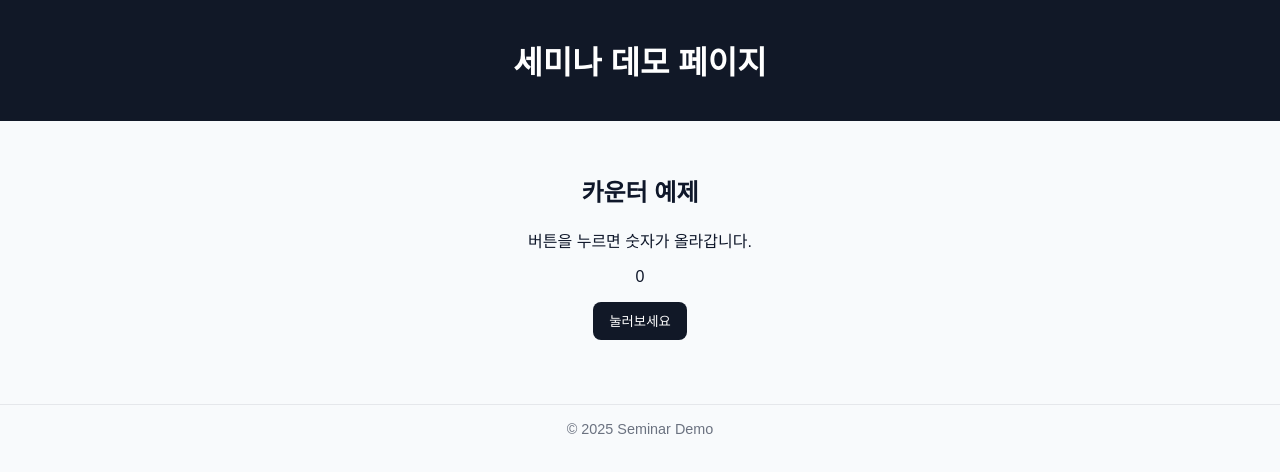
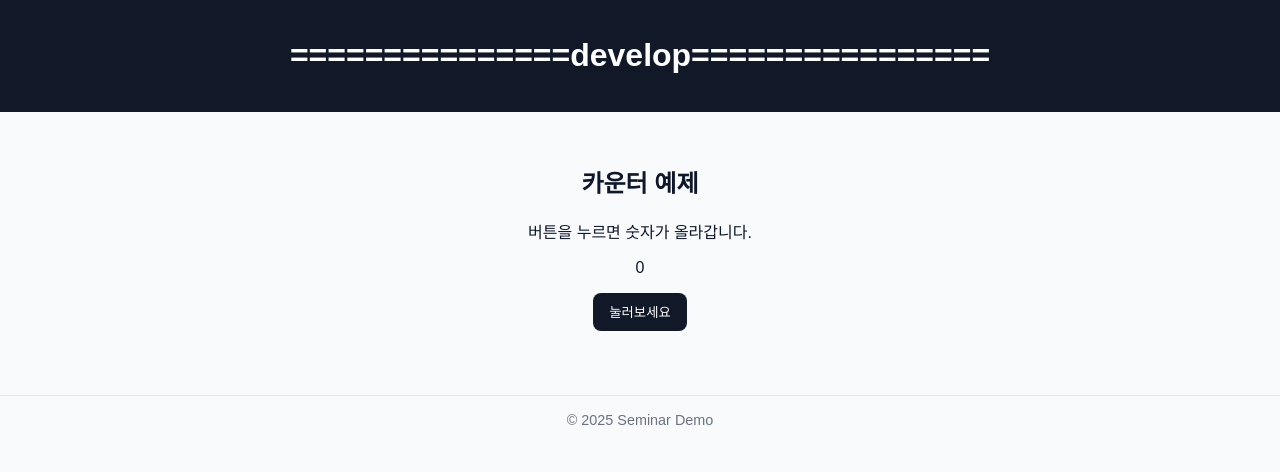
Before and after one commit to inkyeongjo/index_repo, a plain HTML site: page index.html in a window 1280 px wide. Drawn offline with Linux system fonts and the light colour scheme.

Commit message:
Edit head develop index.html

```diff
--- a/index.html
+++ b/index.html
@@ -16,7 +16,7 @@
 </head>
 <body>
   <header>
-    <h1>세미나 데모 페이지</h1>
+    <h1>===============develop================</h1>
   </header>
   <main>
     <section>
```
